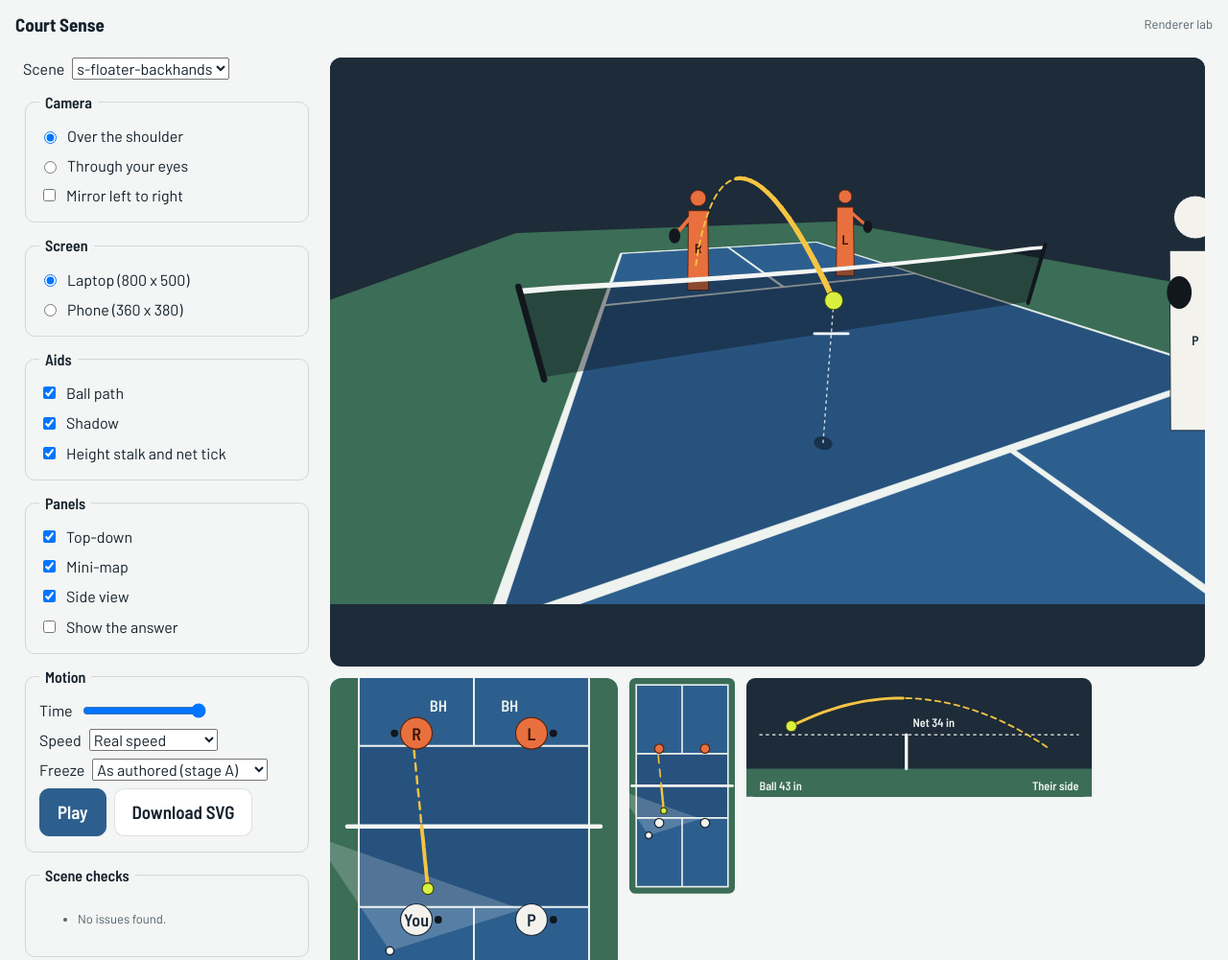
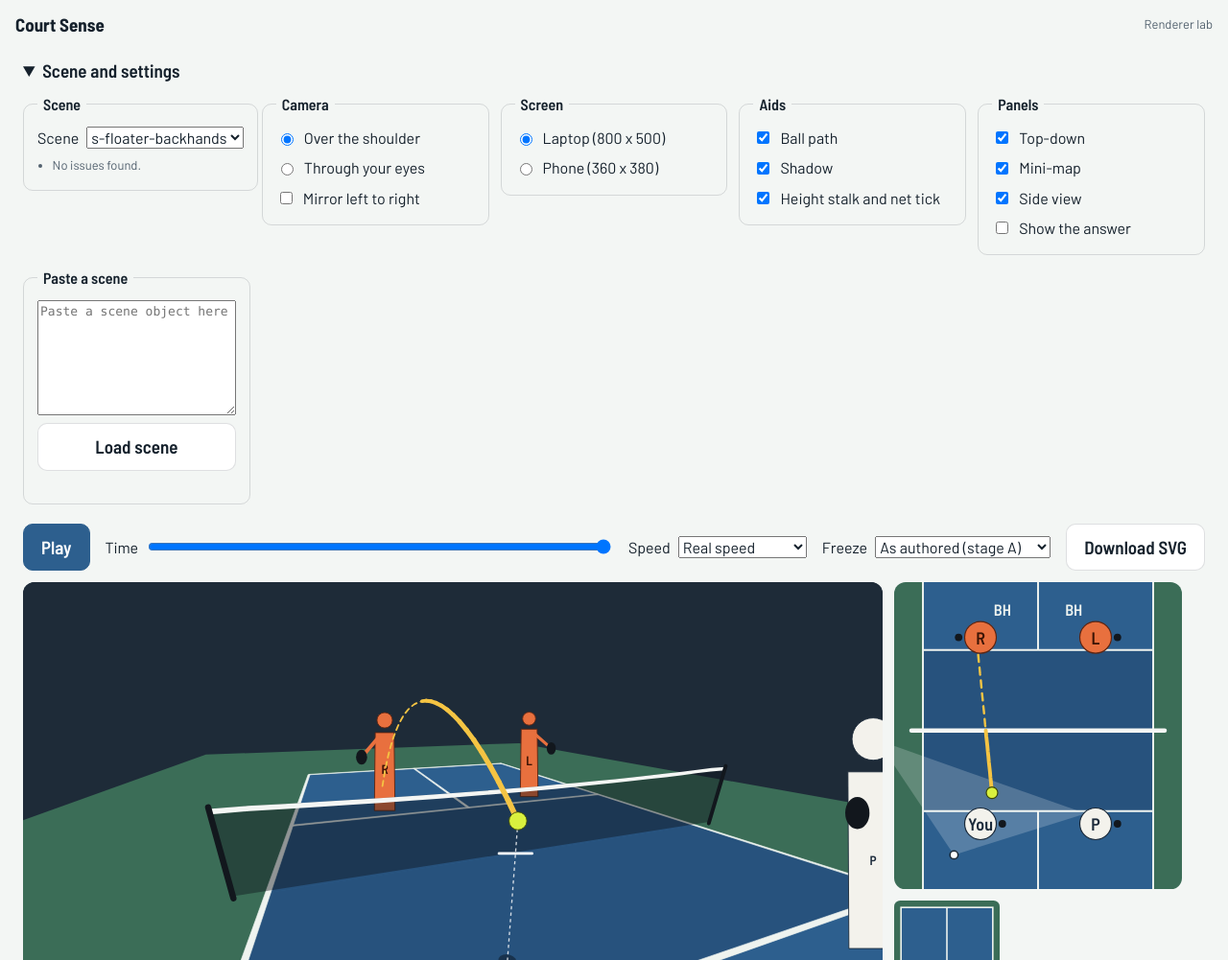
Before and after one commit to jeremys-apps/pickleball-iq, a website with bundled scripts: page app/lab.html in a window 1280 px wide. Shown: the top 1001 px of the page at 96% size. Built offline with nearby package versions, Linux system fonts and the light colour scheme.

Commit message:
Lab: settings on top, Play above the picture, panels beside it
From Jeremy's first look on the laptop and the phone: the picture scaled to
the full column width, so Play and the panels were out of view while a shot
played. Settings now sit on top in a collapsible block; a motion bar with
Play, time, speed, freeze and download sits directly above the picture; on
laptops the picture's column is capped by the window height with the panels
beside it, on phones everything stacks. First jsdom smoke test for the lab.

```diff
--- a/app/lab.html
+++ b/app/lab.html
@@ -8,21 +8,35 @@
   <link rel="icon" href="icons/icon.svg" type="image/svg+xml">
   <link rel="stylesheet" href="styles.css">
   <style>
+    /* Settings on top, then the stage: Play sits directly above the picture, and on a
+       laptop the picture is sized to the window height with the panels beside it, so
+       nothing has to scroll while a shot plays. */
     .lab { display: grid; gap: 20px; }
-    .lab-controls { display: grid; gap: 12px; align-content: start; }
-    .lab-controls fieldset { gap: 8px; }
-    .lab-controls label { display: flex; gap: 8px; align-items: center; }
-    .lab-out { display: grid; gap: 12px; }
-    .lab-out .fp { background: var(--stage); border-radius: 12px; overflow: hidden; }
-    .lab-out svg { display: block; width: 100%; height: auto; }
+    .lab-settings-wrap > summary { cursor: pointer; font-family: var(--font-head); font-weight: 600; font-size: var(--step-1); margin-bottom: 10px; }
+    .lab-settings { display: grid; gap: 12px; grid-template-columns: repeat(auto-fit, minmax(230px, 1fr)); align-items: start; }
+    .lab-settings fieldset { gap: 8px; margin: 0; }
+    .lab-settings label { display: flex; gap: 8px; align-items: center; }
+    .lab-settings .issues { margin: 0; padding-left: 1.2em; }
+    .lab-stage { display: grid; gap: 12px; }
+    .lab-motion { display: flex; flex-wrap: wrap; gap: 8px 16px; align-items: center; }
+    .lab-motion label { display: flex; gap: 8px; align-items: center; }
+    .lab-motion .time { flex: 1 1 220px; }
+    .lab-motion .time input { flex: 1; }
+    .lab-views { display: grid; gap: 12px; align-items: start; }
+    .lab-stage .fp { background: var(--stage); border-radius: 12px; overflow: hidden; }
+    .lab-stage svg { display: block; width: 100%; height: auto; }
     .lab-panels { display: flex; gap: 12px; flex-wrap: wrap; align-items: flex-start; }
     .lab-panels .td { width: min(300px, 100%); }
     .lab-panels .mini { width: 110px; }
     .lab-panels .side-view { width: min(360px, 100%); }
-    .lab textarea { width: 100%; min-height: 150px; font: 13px/1.4 ui-monospace, SFMono-Regular, Menlo, monospace; }
+    .lab textarea { width: 100%; min-height: 120px; font: 13px/1.4 ui-monospace, SFMono-Regular, Menlo, monospace; }
     .lab .readout { font-variant-numeric: tabular-nums; }
     .lab .issues li.error { color: var(--bad); }
-    @media (min-width: 1000px) { .lab { grid-template-columns: 300px minmax(0, 1fr); } }
+    @media (min-width: 1000px) {
+      /* The picture's column is capped by the window height (800 x 500 is 1.6 wide; the phone preview 360 x 380 is 0.95). */
+      .lab-views { grid-template-columns: minmax(0, calc((100vh - 240px) * 1.6)) minmax(300px, 1fr); }
+      .lab-views.is-phone { grid-template-columns: minmax(0, calc((100vh - 240px) * 0.95)) minmax(300px, 1fr); }
+    }
   </style>
   <script type="module" src="src/ui/lab.js"></script>
 </head>
--- a/app/src/ui/lab.js
+++ b/app/src/ui/lab.js
@@ -46,6 +46,7 @@ function currentFrame() {
 function draw(frame = currentFrame()) {
   const fp = renderFirstPerson(frame, { ...size(), mode: S.mode, aids: S.aids });
   out.fp.innerHTML = fp.svg;
+  out.views.classList.toggle('is-phone', S.viewport === 'phone');
   out.td.innerHTML = S.show.topdown ? renderTopDown(frame, { variant: 'full', showBackhand: true, crop: 'auto', camera: fp.camera }).svg : '';
   out.mini.innerHTML = S.show.mini ? renderTopDown(frame, { variant: 'mini', camera: fp.camera }).svg : '';
   out.side.innerHTML = S.show.side ? renderSideView(frame).svg : '';
@@ -154,12 +155,19 @@ function build() {
   out.td = h('div', { class: 'td' });
   out.mini = h('div', { class: 'mini' });
   out.side = h('div', { class: 'side-view' });
-  out.wrap = h('div', { class: 'lab-out' }, out.fp, h('div', { class: 'lab-panels' }, out.td, out.mini, out.side), out.readout, out.note);
 
-  const controls = h(
+  // Settings first (collapsible, so a phone can fold them away), then the stage:
+  // the motion bar with Play directly above the picture, the picture, and the
+  // panels beside it on a laptop or below it on a phone. Everything that matters
+  // while a shot plays is in view at once.
+  const settings = h(
+    'details',
+    { class: 'lab-settings-wrap', open: true },
+    h('summary', {}, 'Scene and settings'),
+    h(
       'div',
-    { class: 'lab-controls' },
-    h('label', {}, 'Scene ', out.select),
+      { class: 'lab-settings' },
+      h('fieldset', {}, h('legend', {}, 'Scene'), h('label', {}, 'Scene ', out.select), out.issues),
       h('fieldset', {}, h('legend', {}, 'Camera'),
         radio('mode', 'over_shoulder', 'Over the shoulder', true, () => { S.mode = 'over_shoulder'; draw(); }),
         radio('mode', 'first_person', 'Through your eyes', false, () => { S.mode = 'first_person'; draw(); }),
@@ -176,17 +184,23 @@ function build() {
         check('Mini-map', true, (e) => { S.show.mini = e.target.checked; draw(); }),
         check('Side view', true, (e) => { S.show.side = e.target.checked; draw(); }),
         check('Show the answer', false, (e) => { S.reveal = e.target.checked; draw(); })),
-    h('fieldset', {}, h('legend', {}, 'Motion'),
-      h('label', {}, 'Time ', out.slider),
+      h('fieldset', {}, h('legend', {}, 'Paste a scene'), out.paste, h('button', { class: 'btn', type: 'button', onclick: loadPasted }, 'Load scene'), out.pasteMsg),
+    ),
+  );
+  const motion = h(
+    'div',
+    { class: 'lab-motion' },
+    h('button', { class: 'btn primary', type: 'button', onclick: play }, 'Play'),
+    h('label', { class: 'time' }, 'Time ', out.slider),
     h('label', {}, 'Speed ', h('select', { onchange: (e) => { S.speed = Number(e.target.value); } },
       h('option', { value: 0.6 }, '0.6x (new cards)'), h('option', { value: 0.85 }, '0.85x'), h('option', { value: 1, selected: true }, 'Real speed'))),
     h('label', {}, 'Freeze ', h('select', { onchange: (e) => { S.freezeLeadMs = Number(e.target.value); } },
       h('option', { value: 0, selected: true }, 'As authored (stage A)'), h('option', { value: 120 }, '120 ms earlier (stage B)'), h('option', { value: 250 }, '250 ms earlier (stage C)'))),
-      h('div', { class: 'row' }, h('button', { class: 'btn primary', type: 'button', onclick: play }, 'Play'), h('button', { class: 'btn', type: 'button', onclick: downloadSvg }, 'Download SVG'))),
-    h('fieldset', {}, h('legend', {}, 'Scene checks'), out.issues),
-    h('fieldset', {}, h('legend', {}, 'Paste a scene'), out.paste, h('button', { class: 'btn', type: 'button', onclick: loadPasted }, 'Load scene'), out.pasteMsg),
+    h('button', { class: 'btn', type: 'button', onclick: downloadSvg }, 'Download SVG'),
   );
-  root.replaceChildren(controls, out.wrap);
+  out.views = h('div', { class: 'lab-views' }, out.fp, h('div', { class: 'lab-panels' }, out.td, out.mini, out.side));
+  out.wrap = h('div', { class: 'lab-stage' }, motion, out.views, out.readout, out.note);
+  root.replaceChildren(settings, out.wrap);
 }
 
 async function init() {
--- a/app/sw-manifest.js
+++ b/app/sw-manifest.js
@@ -1,5 +1,5 @@
 // Generated by tools/gen-sw-manifest.mjs. Do not edit by hand.
-self.PIQ_VERSION = 'bc0b31ce1364';
+self.PIQ_VERSION = '3e2dce16ed75';
 self.PIQ_SHELL = [
   "./",
   "data/deck.sample.json",
```
Also changed, not shown: plan.md (+7 -0 lines), tests/lab.test.mjs (added, +47 -0 lines). Lines whose indentation alone changed are shown as unchanged.
